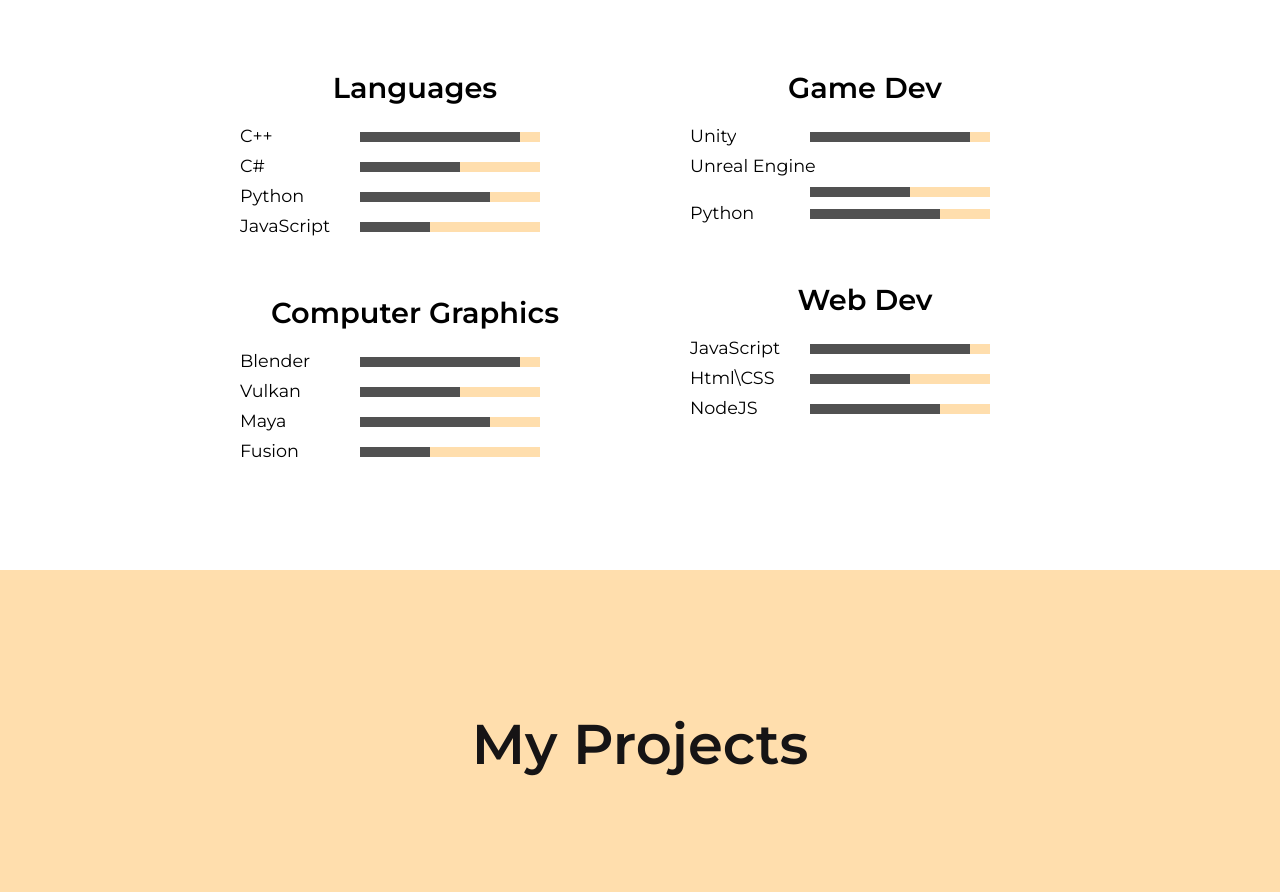
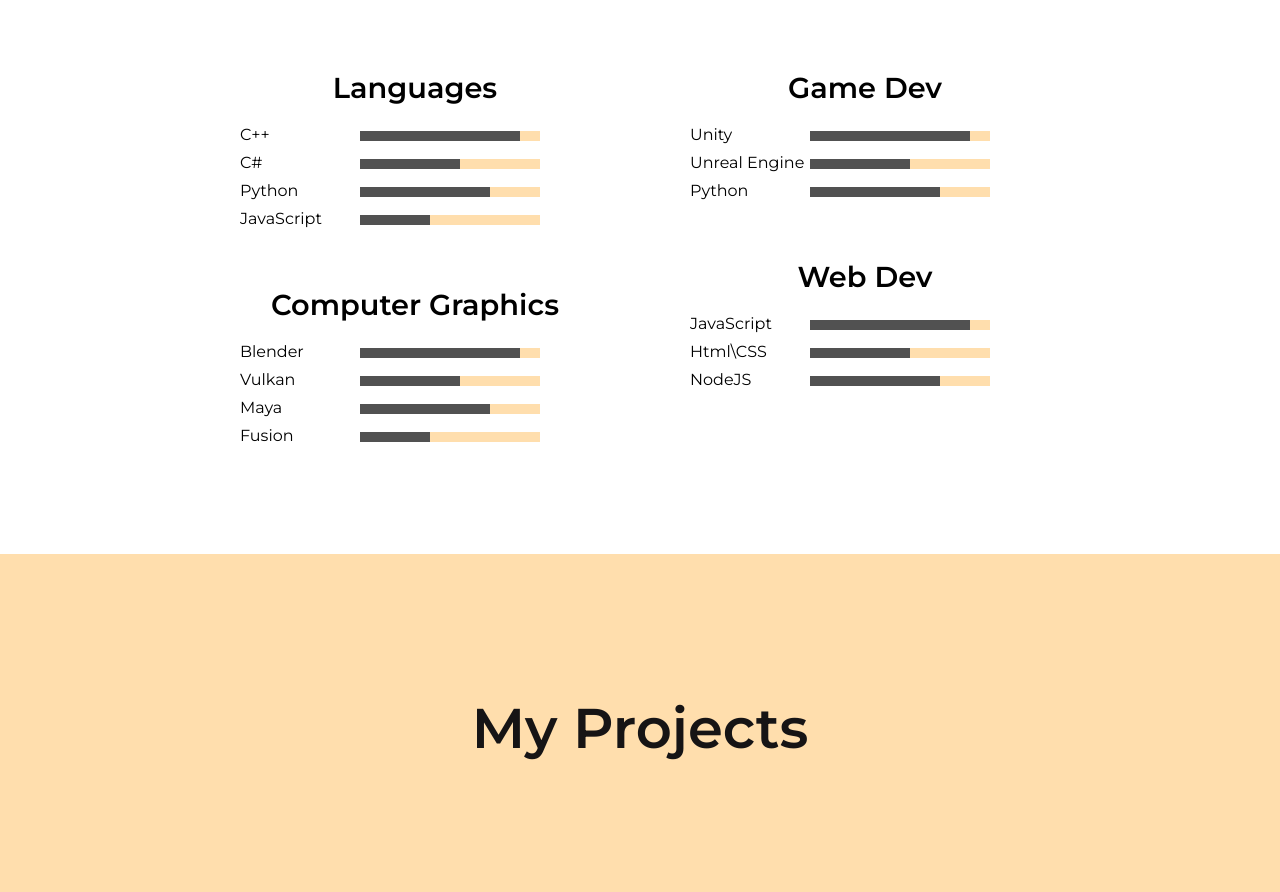
Before and after one commit to Greblovs/DanilaWeb, a React (Create React App) app in the folder danilaweb/: page / in a window 1280 px wide. Shown: the part 1880-2772 px from the top of the page. Built offline with nearby package versions, Linux system fonts and the light colour scheme.

Commit message:
fixed Unreal Engine bug

```diff
--- a/danilaweb/src/Components/Skills/Skills.module.scss
+++ b/danilaweb/src/Components/Skills/Skills.module.scss
@@ -80,7 +80,7 @@
   width: 300px;
   color: black;
 
-  font-size: 1.1em;
+  font-size: 1.0em;
   padding-bottom: 5px;
 }
 .text{
@@ -88,7 +88,7 @@
   display: inline-block;
 }
 .line{
-  margin-top: 7px;
+  margin-top: 6px;
   float: right;
   display: inline-block;
   width: 180px ;
```
